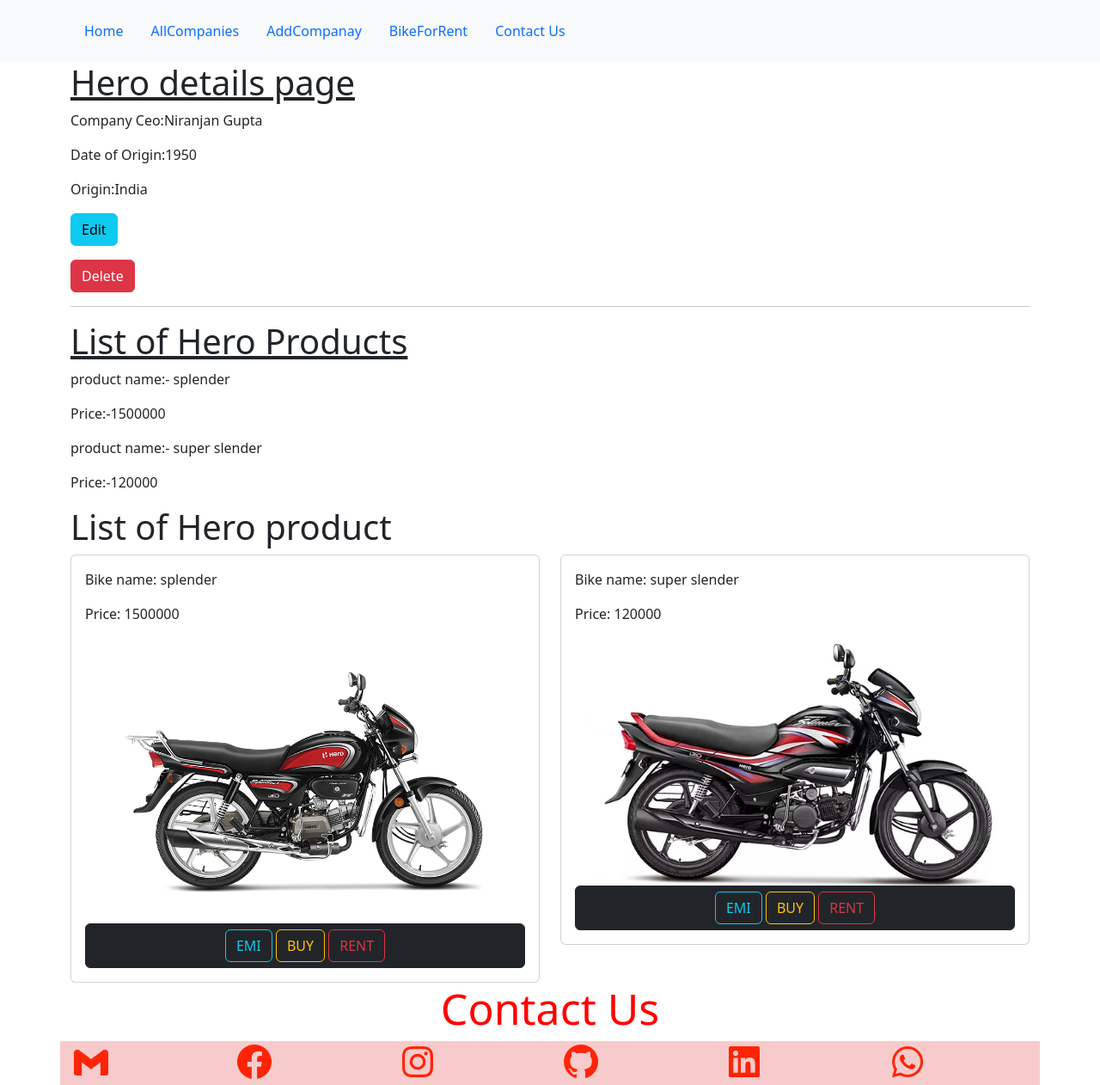
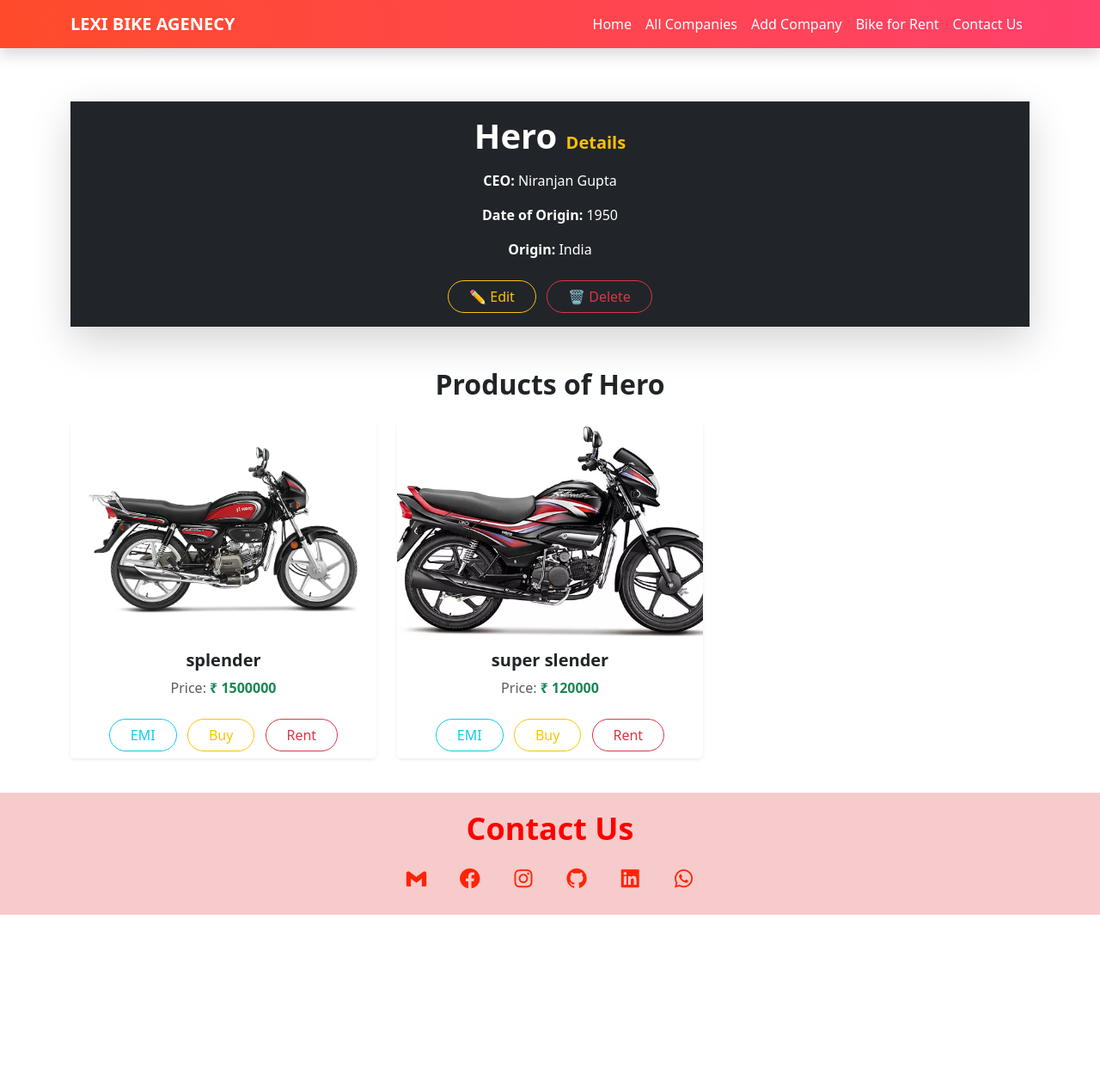
Before and after one commit to Dilip22682/cbv, a Django app: page /companies/1/ in a window 1280 px wide. Shown: the whole page at 86% size. After the commit the page ends 1064 px from the top, so only its background shows below. Run offline with Django 5.2, Linux system fonts and the light colour scheme; data comes from the database, SQL or seed files in the repository; both versions use the stored data as it was after the commit.

Commit message:
update the code in temp

```diff
--- a/cbvapp/templates/cbvapp/company_detail.html
+++ b/cbvapp/templates/cbvapp/company_detail.html
@@ -1,77 +1,54 @@
-{% extends 'base.html' %} {% block content %}
 
-<div class="container">
-  <div class="jumbotron">
-    <h1><u>{{company_info.name}} details page</u></h1>
-    <p>Company Ceo:{{company_info.CEO}}</p>
-    <p>Date of Origin:{{company_info.date_of_origin}}</p>
-    <p>Origin:{{company_info.origin}}</p>
-    <p>
-      <a href="{% url 'edit' pk=company_info.id %}" class="btn btn-info"
-        >Edit</a
-      >
-    </p>
-    <p>
-      <a href="{% url 'delete' pk=company_info.id %}" class="btn btn-danger"
-        >Delete</a
-      >
-    </p>
-    <hr />
+{% extends 'base.html' %}
+{% block content %}
 
-    <h1><u>List of {{company_info.name}} Products </u></h1>
-    {% for prod in company_info.companies.all %}
-    <p>product name:- {{ prod.product_name}}</p>
-    {% comment %}
-    <p>fuel type:-{{ prod.fuel_type}}</p>
-    <p>Milliage:-{{ prod.milliage}}</p>
-    <p>Tank Capacity:-{{ prod.tank_capacity}}</p>
-    <p>Top speed :-{{ prod.top_speed}}</p>
-    {% endcomment %}
+<div class="container mt-5">
 
-    <p>Price:-{{ prod.price}}</p>
-    {% comment %}
-    <p>Color:-{{ prod.color}}</p>
-    <p>CC :-{{ prod.CC}}</p>
-    <p>company :-{{ prod.company}}</p>
-    {% endcomment %} {% comment %}
-    <input
-      type="submit"
-      value="EMI"
-      class="btn btn-outline-info"
-      href="{% url 'emi' product_info.id %} "
-      id=""
-    />
-    {% endcomment %} {% endfor %}
-    <h1>List of {{ company_info.name}} product</h1>
-    <div class="row">
-      {% for product in company_info.companies.all %}
-      <div class="col-md-6">
-        <div class="card card-body">
-          <p>Bike name: {{product.product_name}}</p>
-          <p>Price: {{product.price}}</p>
-          {% if product.pro_image %}
-          <img src="{{ product.pro_image.url }}" alt="no image" />
-          {% else %}
-          <p>No image</p>
-          {% endif %}
+  <!-- Company Info Section -->
+  <div class="card shadow-lg border-0 rounded-3 mb-5">
+    <div class="card-body text-center bg-dark text-white">
+      <h1 class="fw-bold mb-3">{{ company_info.name }} <small class="fs-5 text-warning">Details</small></h1>
+      <p><strong>CEO:</strong> {{ company_info.CEO }}</p>
+      <p><strong>Date of Origin:</strong> {{ company_info.date_of_origin }}</p>
+      <p><strong>Origin:</strong> {{ company_info.origin }}</p>
 
+      <div class="mt-4">
+        <a href="{% url 'edit' pk=company_info.id %}" class="btn btn-outline-warning rounded-pill px-4 me-2">✏️ Edit</a>
+        <a href="{% url 'delete' pk=company_info.id %}" class="btn btn-outline-danger rounded-pill px-4">🗑 Delete</a>
+      </div>
+    </div>
+  </div>
 
-          <button type="button" class="btn btn-dark">
-            <a href="{% url 'emi' id=product.id %}" class="btn btn-outline-info"
-               >EMI</a>
+  <!-- Product List -->
+  <h2 class="text-center fw-bold mb-4"> Products of {{ company_info.name }}</h2>
 
-               <a href="{% url 'rent'  %}" class="btn btn-outline-warning">BUY</a>
-                <a href="{% url 'rent'  %}" class="btn btn-outline-danger"
-              >RENT</a>
+  <div class="row g-4">
+    {% for product in company_info.companies.all %}
+    <div class="col-md-4">
+      <div class="card shadow-sm border-0 h-100">
+        {% if product.pro_image %}
+          <img src="{{ product.pro_image.url }}" class="card-img-top" alt="{{ product.product_name }}" style="height:250px; object-fit:cover;">
+        {% else %}
+          <div class="d-flex align-items-center justify-content-center bg-light" style="height:250px;">
+            <span class="text-muted">No Image Available</span>
+          </div>
+        {% endif %}
 
-          </button>
+        <div class="card-body text-center">
+          <h5 class="card-title fw-bold">{{ product.product_name }}</h5>
+          <p class="card-text text-muted">Price: <span class="fw-bold text-success">₹ {{ product.price }}</span></p>
+        </div>
 
-
+        <div class="card-footer text-center bg-white border-0">
+          <a href="{% url 'emi' id=product.id %}" class="btn btn-outline-info rounded-pill px-4 me-2"> EMI</a>
+          <a href="{% url 'rent' %}" class="btn btn-outline-warning rounded-pill px-4 me-2"> Buy</a>
+          <a href="{% url 'rent' %}" class="btn btn-outline-danger rounded-pill px-4"> Rent</a>
         </div>
       </div>
-      {% endfor %}
     </div>
+    {% endfor %}
   </div>
+
 </div>
 
 {% endblock %}
--- a/templates/base.html
+++ b/templates/base.html
@@ -1,112 +1,103 @@
 <!DOCTYPE html>
 <html lang="en">
 <head>
-    <meta charset="UTF-8">
-    <meta name="viewport" content="width=device-width, initial-scale=1.0">
-    {% block title %}<title>base page</title>{% endblock %}
+  <meta charset="UTF-8" />
+  <meta name="viewport" content="width=device-width, initial-scale=1.0" />
+  {% block title %}<title>Base Page</title>{% endblock %}
   <link
     href="https://cdn.jsdelivr.net/npm/bootstrap@5.3.3/dist/css/bootstrap.min.css"
     rel="stylesheet"
     integrity="sha384-QWTKZyjpPEjISv5WaRU9OFeRpok6YctnYmDr5pNlyT2bRjXh0JMhjY6hW+ALEwIH"
     crossorigin="anonymous"
   />
-    <link href='https://unpkg.com/boxicons@2.1.4/css/boxicons.min.css' rel='stylesheet'>
+  <link href="https://unpkg.com/boxicons@2.1.4/css/boxicons.min.css" rel="stylesheet">
   <script
     src="https://cdn.jsdelivr.net/npm/bootstrap@5.3.3/dist/js/bootstrap.bundle.min.js"
     integrity="sha384-YvpcrYf0tY3lHB60NNkmXc5s9fDVZLESaAA55NDzOxhy9GkcIdslK1eN7N6jIeHz"
     crossorigin="anonymous"
   ></script>
   <style>
-      .ico{
-
-          /* display: inline-block; */
-          width:100%;
-          height:150px;
-          background-color:rgb(247, 203, 203);
-          display: flex;
-          justify-content:center;
-          gap:20px;
-          /* border:2px solid red; */
-          a{
-          color:rgb(255, 36, 7);
-
-          }
-          a:hover{
-              color:blue;
+    body {
+      padding-top: 70px; /* Prevent content from hiding under fixed navbar */
     }
 
-}
-.foo{
- background-color:rgb(247, 203, 203);
-    a{
-          color:rgb(255, 36, 7);
-
-          }
-          a:hover{
-              color:blue;
-          }
-}
-.foo1{
-  background-color:rgb(247, 203, 203);
+    .navbar {
+      background: linear-gradient(90deg, #ff4b2b, #ff416c);
     }
 
-.ico li{
-    list-style-type:none;
-    padding: 50px;
+    .navbar .nav-link {
+      color: white !important;
+      font-weight: 500;
+      transition: 0.3s;
     }
 
+    .navbar .nav-link:hover {
+      color: #000 !important;
+      background: rgba(255,255,255,0.2);
+      border-radius: 8px;
+      {% comment %} padding: 5px 10px; {% endcomment %}
+    }
+
+    footer {
+      margin-top: 40px;
+      background-color: #f7cbcb;
+      padding: 20px 0;
+      text-align: center;
+    }
+
+    footer h4 {
+      color: red;
+      font-size: 36px;
+      font-weight: bold;
+    }
+
+    footer .social-icons a {
+      color: #ff2407;
+      margin: 0 15px;
+      font-size: 28px;
+      transition: 0.3s;
+    }
+
+    footer .social-icons a:hover {
+      color: blue;
+      transform: scale(1.2);
+    }
   </style>
 </head>
 <body>
-    <nav class="navbar navbar-light bg-light">
+  <!-- Fixed Navbar -->
+  <nav class="navbar navbar-expand-lg navbar-dark fixed-top shadow">
     <div class="container">
-            <div class="jumbotron">
-                <ul class="nav navbar">
-
+      <a class="navbar-brand fw-bold text-white" href="{% url 'home' %}">LEXI BIKE AGENECY</a>
+      <button class="navbar-toggler" type="button" data-bs-toggle="collapse" data-bs-target="#navbarNav">
+        <span class="navbar-toggler-icon"></span>
+      </button>
+      <div class="collapse navbar-collapse" id="navbarNav">
+        <ul class="navbar-nav ms-auto">
           <li class="nav-item"><a class="nav-link" href="{% url 'home' %}">Home</a></li>
-                    <li class="nav-item"><a class="nav-link" href="{% url 'list' %}">AllCompanies</a></li>
-                    <li class="nav-item"><a class="nav-link" href="{% url 'create' %}">AddCompanay</a></li>
-                    <li class="nav-item"><a class="nav-link" href="{% url 'rent' %}">BikeForRent</a></li>
+          <li class="nav-item"><a class="nav-link" href="{% url 'list' %}">All Companies</a></li>
+          <li class="nav-item"><a class="nav-link" href="{% url 'create' %}">Add Company</a></li>
+          <li class="nav-item"><a class="nav-link" href="{% url 'rent' %}">Bike for Rent</a></li>
           <li class="nav-item"><a class="nav-link" href="{% url 'home' %}">Contact Us</a></li>
-
         </ul>
       </div>
     </div>
   </nav>
-    {% block content%}
 
+  {% block content %}
   {% endblock %}
 
-    {% comment %} footer {% endcomment %}
-
-    {% comment %} <div class="foo">
-  <h4 style="text-align:center;color:red;font-weight:300px; font-size:50px;">Contact Us</h4>
-  <div class="ico">
-    <li><a href="https://mail.google.com/mail/u/0/#inbox"><i class='bx bxl-gmail bx-lg' ></i></a></li>
-    <li><a href="https://www.facebook.com/"><i class='bx bxl-facebook-circle bx-lg '></i></a></li>
-    <li><a href="https://www.instagram.com/"><i class='bx bxl-instagram bx-lg'></i></a></li>
-    <li><a href="https://github.com/Dilip22682"><i class='bx bxl-github bx-lg'></i></a></li>
-    <li><a href="https://www.linkedin.com/in/dilip-kumar-patel-916168210?utm_source=share&utm_campaign=share_via&utm_content=profile&utm_medium=android_app"><i class='bx bxl-linkedin-square bx-lg'></i></a></li>
-    <li><a href="tel:6386698515"><i class='bx bx-phone-call bx-lg'></i></a></li>
-    <li><a href="https://web.whatsapp.com/"><i class='bx bxl-whatsapp bx-lg'></i></a></li>
+  <!-- Footer -->
+  <footer id="contact">
+    <h4>Contact Us</h4>
+    <div class="social-icons mt-3">
+      <a href="https://mail.google.com/"><i class='bx bxl-gmail'></i></a>
+      <a href="https://www.facebook.com/"><i class='bx bxl-facebook-circle'></i></a>
+      <a href="https://www.instagram.com/"><i class='bx bxl-instagram'></i></a>
+      <a href="https://github.com/Dilip22682"><i class='bx bxl-github'></i></a>
+      <a href="https://www.linkedin.com/in/dilip-kumar-patel-916168210"><i class='bx bxl-linkedin-square'></i></a>
+      <a href="https://web.whatsapp.com/"><i class='bx bxl-whatsapp'></i></a>
     </div>
-  </div>
-</div> {% endcomment %}
-
-
-<div class="container">
-  <h4 style="text-align:center;color:red;font-weight:300px; font-size:50px;">Contact Us</h4>
-  <div class="row foo1">
-    <div class="col-2 foo"><a href="https://mail.google.com/mail/u/0/#inbox"><i class='bx bxl-gmail bx-lg' ></i></a></div>
-    <div class="col-2 foo"><a href="https://www.facebook.com/"><i class='bx bxl-facebook-circle bx-lg '></i></a></div>
-    <div class="col-2 foo"><a href="https://www.instagram.com/"><i class='bx bxl-instagram bx-lg'></i></a></div>
-    <div class="col-2 foo"><a href="https://github.com/Dilip22682"><i class='bx bxl-github bx-lg'></i></a></div>
-    <div class="col-2 foo"><a href="https://www.linkedin.com/in/dilip-kumar-patel-916168210?utm_source=share&utm_campaign=share_via&utm_content=profile&utm_medium=android_app"><i class='bx bxl-linkedin-square bx-lg'></i></a></div>
-    <div class="col-2 foo"><a href="https://web.whatsapp.com/"><i class='bx bxl-whatsapp bx-lg'></i></a></div>
-
-  </div>
-
-</div>
-
+  </footer>
 </body>
 </html>
```
Also changed, not shown: cbvapp/templates/cbvapp/company_form.html (+45 -19 lines), cbvapp/templates/cbvapp/company_list.html (+30 -23 lines), cbvapp/templates/cbvapp/rentbooking_form.html (+41 -11 lines), templates/index.html (+59 -29 lines), db.sqlite3. Lines whose indentation alone changed are shown as unchanged.
